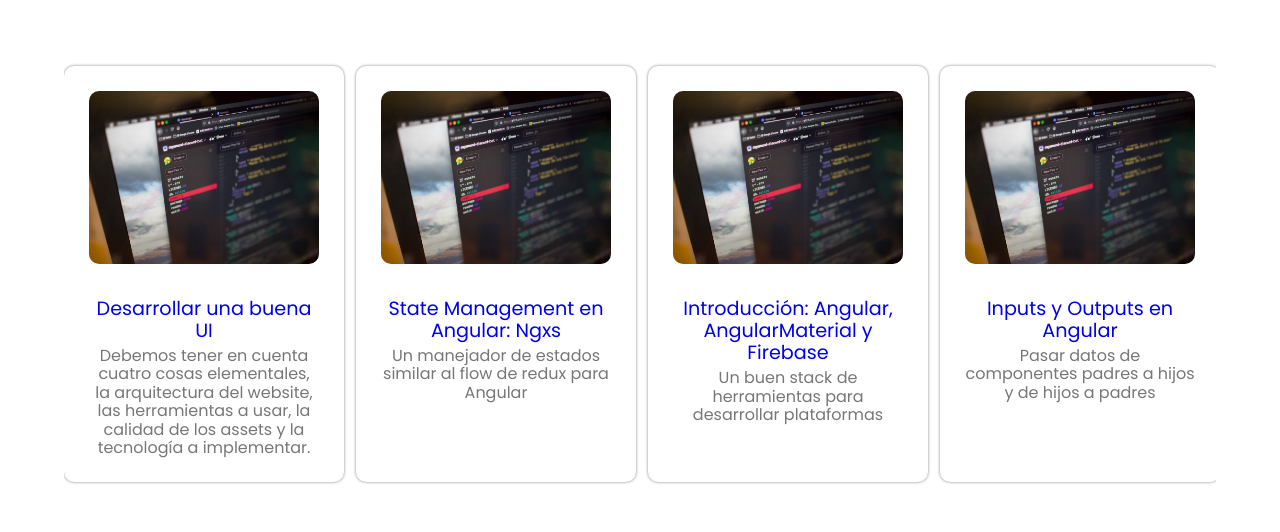
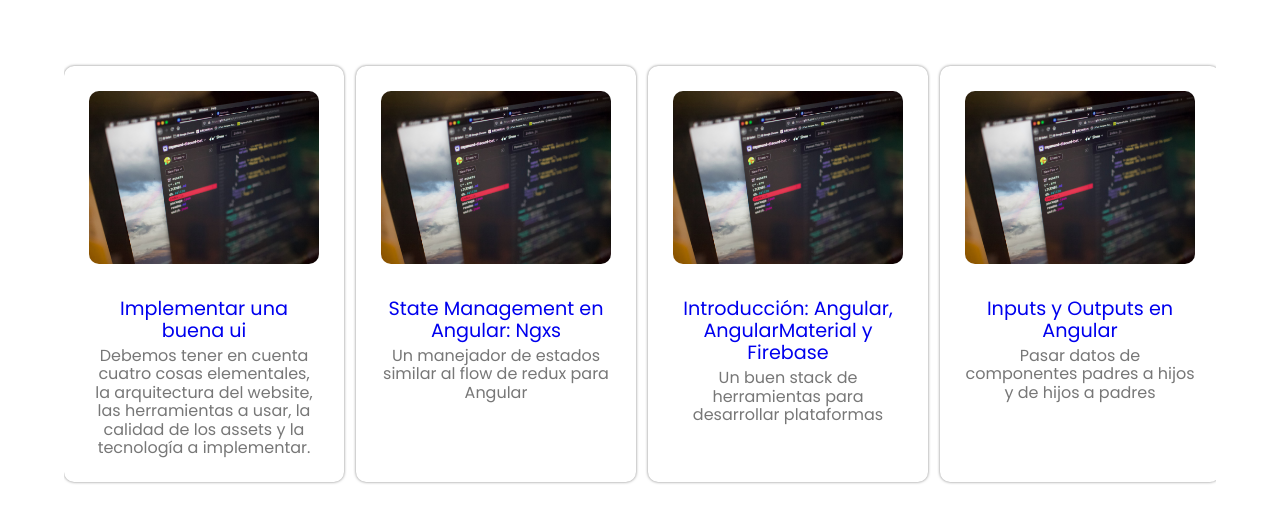
Before and after one commit to Alejandro04/PersonalLandingNext, a Next.js app: page /es/blog in a window 1280 px wide. Shown: the part 858-1390 px from the top of the page. Built offline with nearby package versions, Linux system fonts and the light colour scheme.

Commit message:
config filter

```diff
--- a/components/mainEsBlog.js
+++ b/components/mainEsBlog.js
@@ -1,21 +1,45 @@
+import { useState, useEffect } from 'react';
 import Image from 'next/image'
 import TextField from '@mui/material/TextField';
 import Autocomplete from '@mui/material/Autocomplete';
-
-const categories = [
-  { label: 'The Shawshank Redemption', year: 1994 },
-  { label: 'The Godfather', year: 1972 },
-  { label: 'The Godfather: Part II', year: 1974 },
-  { label: 'The Dark Knight', year: 2008 },
-  { label: '12 Angry Men', year: 1957 },
-  { label: "Schindler's List", year: 1993 },
-  { label: 'Pulp Fiction', year: 1994 }
-]
+import posts from '../data/postsEs.json';
 
 export default function MainBlog() {
+  const [dataFiltered, setDataFiltered] = useState()
+  const [categories, setCategories] = useState()
 
-  const onChangeCategories = (event, values) => {
-    console.log("values", values)
+  useEffect(() => {
+    const cleanCategories = cleanCategoriesHandler()
+    setCategories(cleanCategories)
+    setDataFiltered(posts)
+  }, []);
+
+
+  const cleanCategoriesHandler = () => {
+    const categoriesFormat = posts.map((x) => {
+      return {
+        category: x.category
+      }
+    })
+
+    const catMap = categoriesFormat.map(item => {
+      return [item.category, item]
+    });
+    const catMapArr = new Map(catMap); // Pares de clave y valor
+    const cleanCategories = [...catMapArr.values()]; // Conversión a un array
+
+    return cleanCategories
+  }
+
+  const onChangePosts = (event, values) => {
+    if (values) {
+      const data = posts.filter(x => x.category === values.category)
+      setDataFiltered(data)
+    }
+
+    if (!values) {
+      setDataFiltered(posts)
+    }
   }
 
   return (
@@ -28,62 +52,26 @@ export default function MainBlog() {
             options={categories ? categories : []}
             autoHighlight
             sx={{ width: 400 }}
-            onChange={onChangeCategories}
-            getOptionLabel={(option) => `${option.label}`}
+            onChange={onChangePosts}
+            getOptionLabel={(option) => `${option.category}`}
             renderInput={(params) => <TextField {...params} label="Buscar" />}
           />
         </div>
         <div className="blog__container">
-          <div className="card-blog">
-            <a href="/es/blog/implementar-una-buena-ui">
-              <Image src="/img/pc2.jpg" alt="know" className="knowledge_img"
+          {dataFiltered && dataFiltered.map(post =>
+            <div className="card-blog" key={post.id}>
+              <a href={post.post_url}>
+                <Image src={post.img_url} alt="know" className="knowledge_img"
                   width="800" height="600" />
                 <div className="labels-container">
-                <label className="labelPosts">Desarrollar una buena UI</label>
+                  <label className="labelPosts">{post.title}</label>
                   <p className="labelPostsResume">
-                  Debemos tener en cuenta cuatro cosas elementales,
-                  la arquitectura del website, las herramientas a usar, la calidad de los assets y
-                  la tecnología a implementar.
+                    {post.description}
                   </p>
                 </div>
               </a>
             </div>
-          <div className="card-blog">
-            <a href="/es/blog/state-management-en-angular-ngxs">
-              <Image src="/img/pc2.jpg" alt="know" className="knowledge_img"
-                width="800" height="600" />
-              <div className="labels-container">
-                <label className="labelPosts">State Management en Angular: Ngxs</label>
-                <p className="labelPostsResume">
-                  Un manejador de estados similar al flow de redux para Angular
-                </p>
-              </div>
-            </a>
-          </div>
-          <div className="card-blog">
-            <a href="/es/blog/introduccion-angular-angularmaterial-y-firebase">
-              <Image src="/img/pc2.jpg" alt="know" className="knowledge_img"
-                width="800" height="600" />
-              <div class="labels-container">
-                <label class="labelPosts">Introducción: Angular, AngularMaterial y Firebase</label>
-                <p class="labelPostsResume">
-                  Un buen stack de herramientas para desarrollar plataformas
-                </p>
-              </div>
-            </a>
-          </div>
-          <div className="card-blog">
-            <a href="/es/blog/inputs-y-outputs-en-angular">
-              <Image src="/img/pc2.jpg" alt="know" className="knowledge_img"
-                width="800" height="600" />
-              <div class="labels-container">
-                <label class="labelPosts">Inputs y Outputs en Angular</label>
-                <p class="labelPostsResume">
-                  Pasar datos de componentes padres a hijos y de hijos a padres
-                </p>
-              </div>
-            </a>
-          </div>
+          )}
         </div>
       </section>
     </>
--- /dev/null
+++ b/data/postsEs.json
@@ -0,0 +1,35 @@
+[
+  {
+    "id": 1,
+    "title": "Implementar una buena ui",
+    "img_url": "/img/pc2.jpg",
+    "post_url": "/es/blog/implementar-una-buena-ui",
+    "description": "Debemos tener en cuenta cuatro cosas elementales, la arquitectura del website, las herramientas a usar, la calidad de los assets y la tecnología a implementar.",
+    "category": "UI"
+
+  },
+  {
+    "id": 2,
+    "title": "State Management en Angular: Ngxs",
+    "img_url": "/img/pc2.jpg",
+    "post_url": "/es/blog/introduccion-angular-angularmaterial-y-firebase",
+    "description": "Un manejador de estados similar al flow de redux para Angular",
+    "category": "Angular"
+  },
+  {
+    "id": 3,
+    "title": "Introducción: Angular, AngularMaterial y Firebase",
+    "img_url": "/img/pc2.jpg",
+    "post_url": "/es/blog/introduccion-angular-angularmaterial-y-firebase",
+    "description": "Un buen stack de herramientas para desarrollar plataformas",
+    "category": "Angular"
+  },
+  {
+    "id": 4,
+    "title": "Inputs y Outputs en Angular",
+    "img_url": "/img/pc2.jpg",
+    "post_url": "/es/blog/inputs-y-outputs-en-angular",
+    "description": "Pasar datos de componentes padres a hijos y de hijos a padres",
+    "category": "Angular"
+  }
+]
```
Lines whose indentation alone changed are shown as unchanged.
